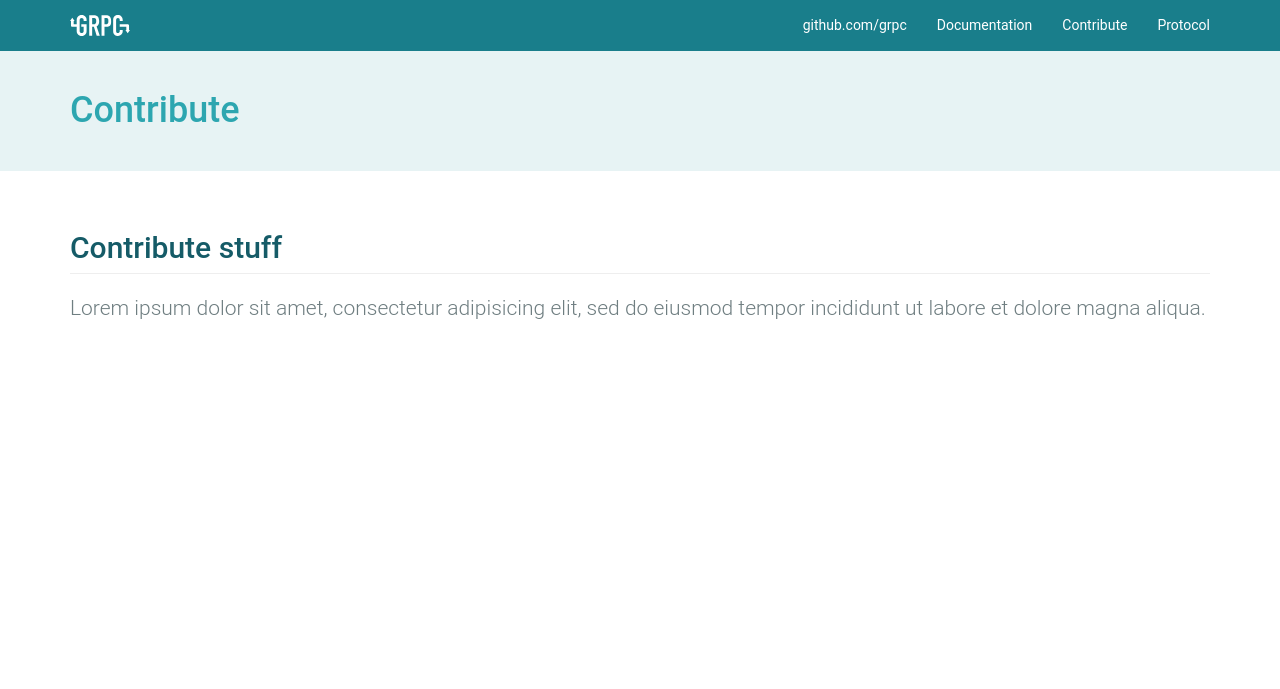
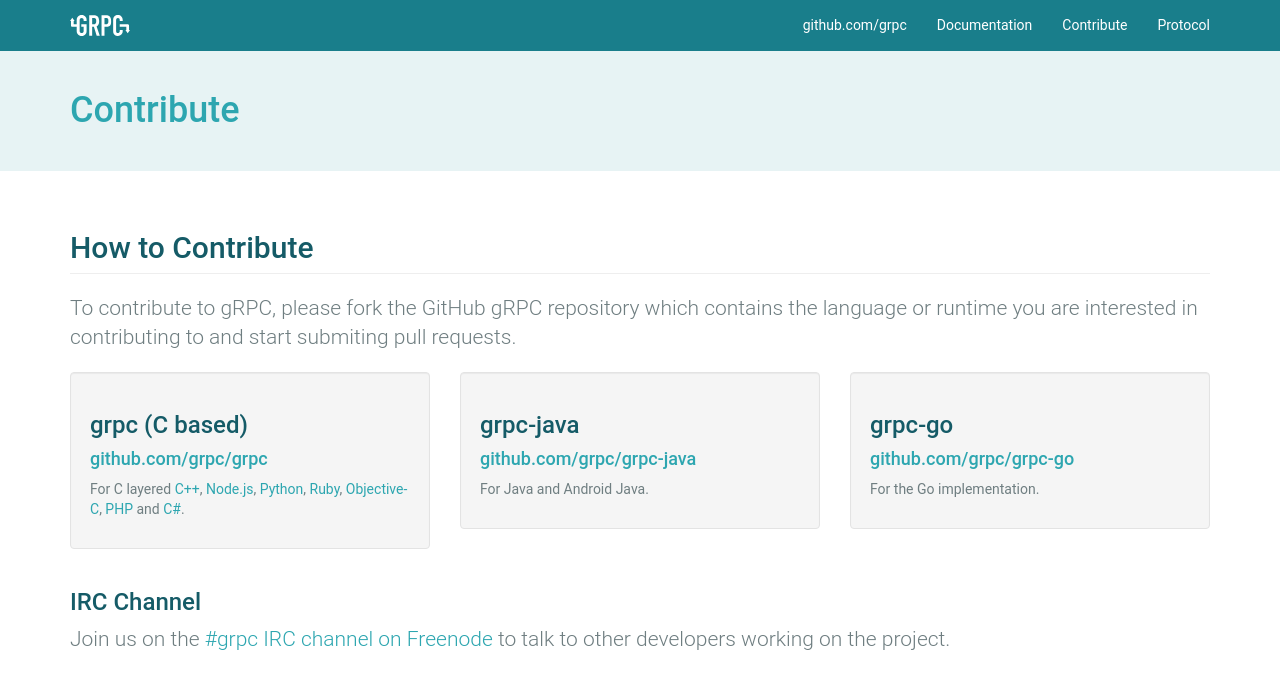
Before and after one commit to grpc/grpc.github.io, a Jekyll site: the page built from contribute/index.html, in a window 1280 px wide. Shown: the top 689 px of the page. Built offline with Jekyll 4.4.1, drawn with Linux system fonts in a browser that asks for light colours; nearby versions of some CDN libraries; library files that are not in the unit come from our copies.

Commit message:
Adding some content to contribute page.

```diff
--- /dev/null
+++ b/_includes/lang-list.html
@@ -0,0 +1,7 @@
+<a href="https://github.com/grpc/grpc/tree/master/src/cpp">C++</a>,
+<a href="https://github.com/grpc/grpc/tree/master/src/node">Node.js</a>,
+<a href="https://github.com/grpc/grpc/tree/master/src/python">Python</a>,
+<a href="https://github.com/grpc/grpc/tree/master/src/ruby">Ruby</a>,
+<a href="https://github.com/grpc/grpc/tree/master/src/objective-c">Objective-C</a>,
+<a href="https://github.com/grpc/grpc/tree/master/src/php">PHP</a> and
+<a href="https://github.com/grpc/grpc/tree/master/src/csharp">C#</a>.
--- a/contribute/index.html
+++ b/contribute/index.html
@@ -4,6 +4,32 @@
 ---
 
 <!-- Example of a full width page section -->
-<h2 class="page-header">Contribute stuff</h2>
-<p class="lead">Lorem ipsum dolor sit amet, consectetur adipisicing elit, sed do eiusmod
-tempor incididunt ut labore et dolore magna aliqua.</p>
+<h2 class="page-header">How to Contribute</h2>
+<p class="lead">To contribute to gRPC, please fork the GitHub gRPC repository which contains the language or runtime you are interested in contributing to and start submiting pull requests.</p>
+
+<div class="row">
+    <div class="col-sm-4">
+        <div class="well">
+            <h3>grpc (C based)</h3>
+            <h4><a href="https://github.com/grpc/grpc">github.com/grpc/grpc</a></h4>
+            <p>For C layered {% include lang-list.html %}</p>
+        </div>
+    </div>
+    <div class="col-sm-4">
+        <div class="well">
+            <h3>grpc-java</h3>
+            <h4><a href="https://github.com/grpc/grpc-java">github.com/grpc/grpc-java</a></h4>
+            <p>For Java and Android Java.</p>
+        </div>
+    </div>
+    <div class="col-sm-4">
+        <div class="well">
+            <h3>grpc-go</h3>
+            <h4><a href="https://github.com/grpc/grpc-go">github.com/grpc/grpc-go</a></h4>
+            <p>For the Go implementation.</p>
+        </div>
+    </div>
+</div class="row">
+
+<h3>IRC Channel</h3>
+<p class="lead">Join us on the <a href="http://webchat.freenode.net/?channels=grpc">#grpc IRC channel on Freenode</a> to talk to other developers working on the project.</p>
```
Also changed, not shown: index.html (+2 -8 lines).
